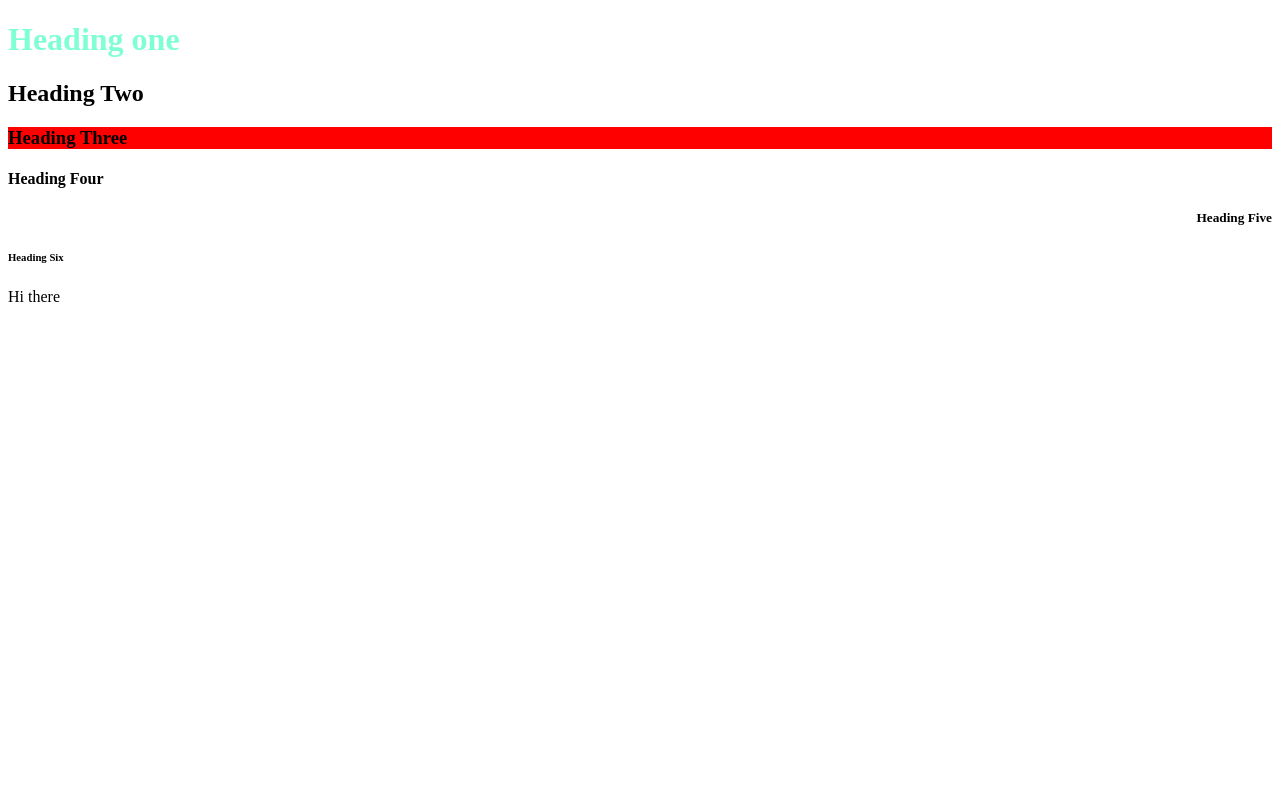
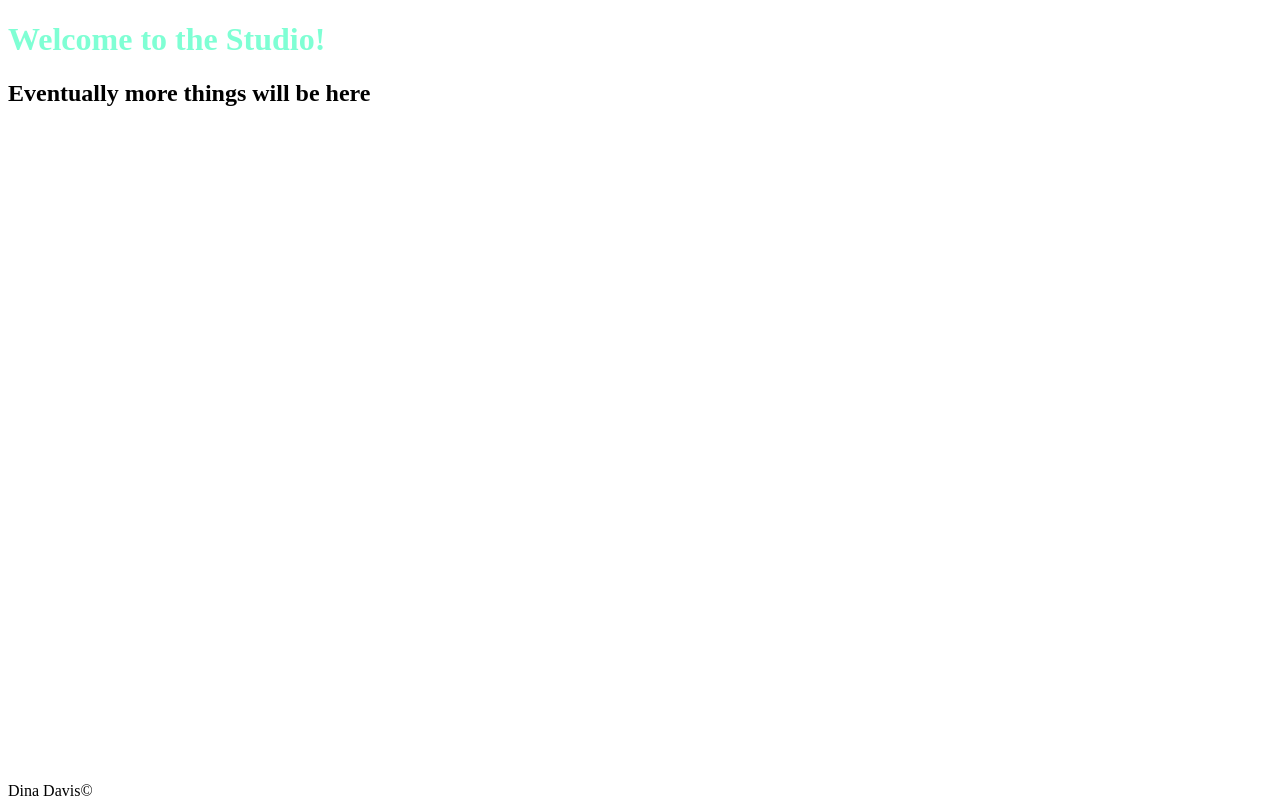
Before and after one commit to meddanponjevic/meddanponjevic.github.io, a plain HTML site: page index.html in a window 1280 px wide. Drawn offline with Linux system fonts and the light colour scheme.

Commit message:
more website like

```diff
--- a/index.html
+++ b/index.html
@@ -1,19 +1,17 @@
 <!DOCTYPE html>
 <html>
   <head>
-    <title>HTML Cheat Sheet</title>
+    <title>🎂 Cake Bae</title>
     <link rel="stylesheet" href="styles.css" />
   </head>
   <body>
-    <!--Headings -->
-    <h1>Heading one</h1>
-    <h2>Heading Two</h2>
-    <h3>Heading Three</h3>
-    <h4>Heading Four</h4>
-    <h5>Heading Five</h5>
-    <h6>Heading Six</h6>
-
-    <!--Paragraph-->
-    <p>Hi there</p>
+    <header><h1>Welcome to the Studio!</h1></header>
+    <main>
+      <!--Headings -->
+      <h2>Eventually more things will be here</h2>
+    </main>
+    <footer>Dina Davis&copy;</footer>
   </body>
 </html>
+
+<!--Testing attributes-->
--- a/styles.css
+++ b/styles.css
@@ -9,3 +9,10 @@ h1 {
 h5 {
   text-align: right;
 }
+
+footer {
+  position: absolute;
+  bottom: 0;
+  display: flex;
+  justify-content: flex-end;
+}
```
